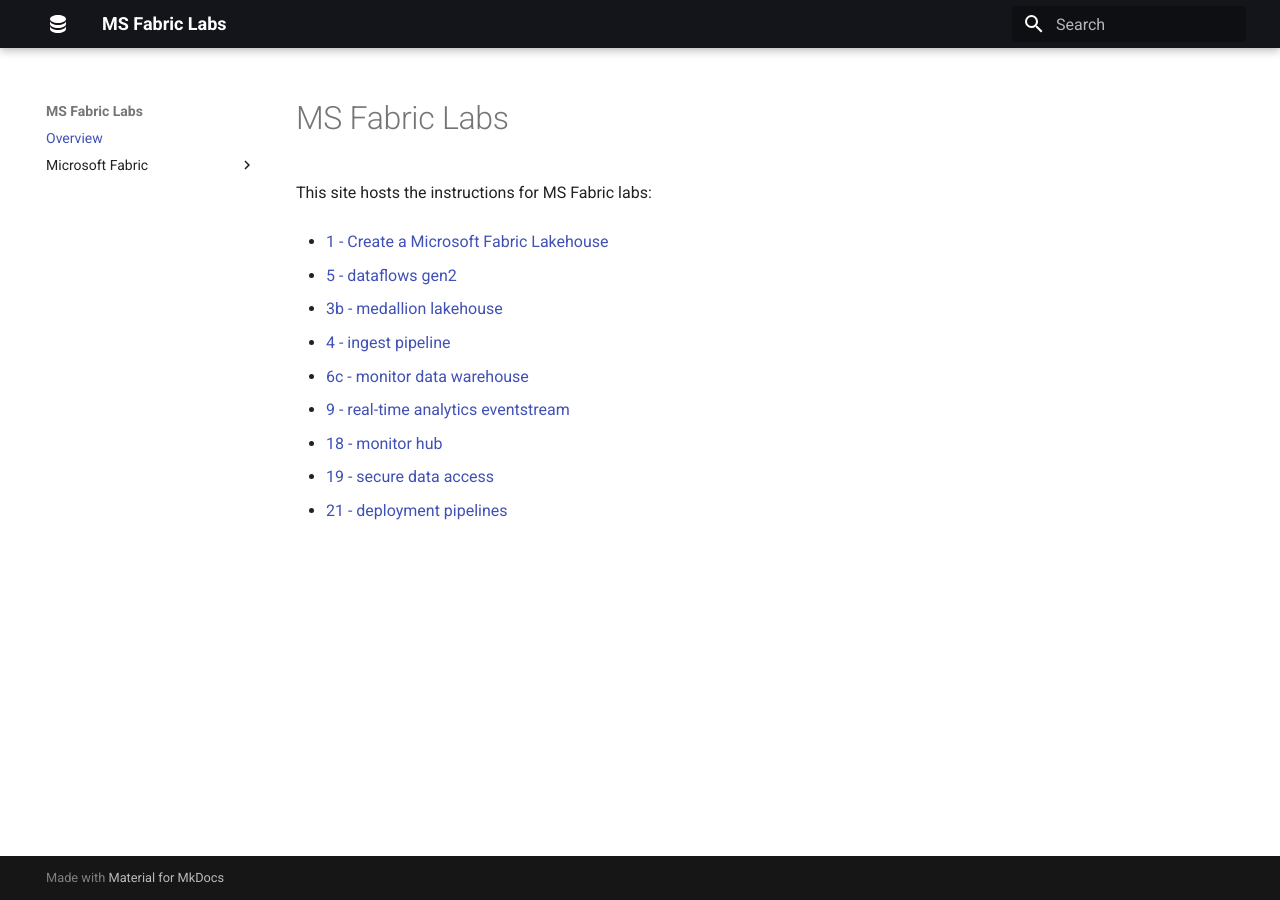
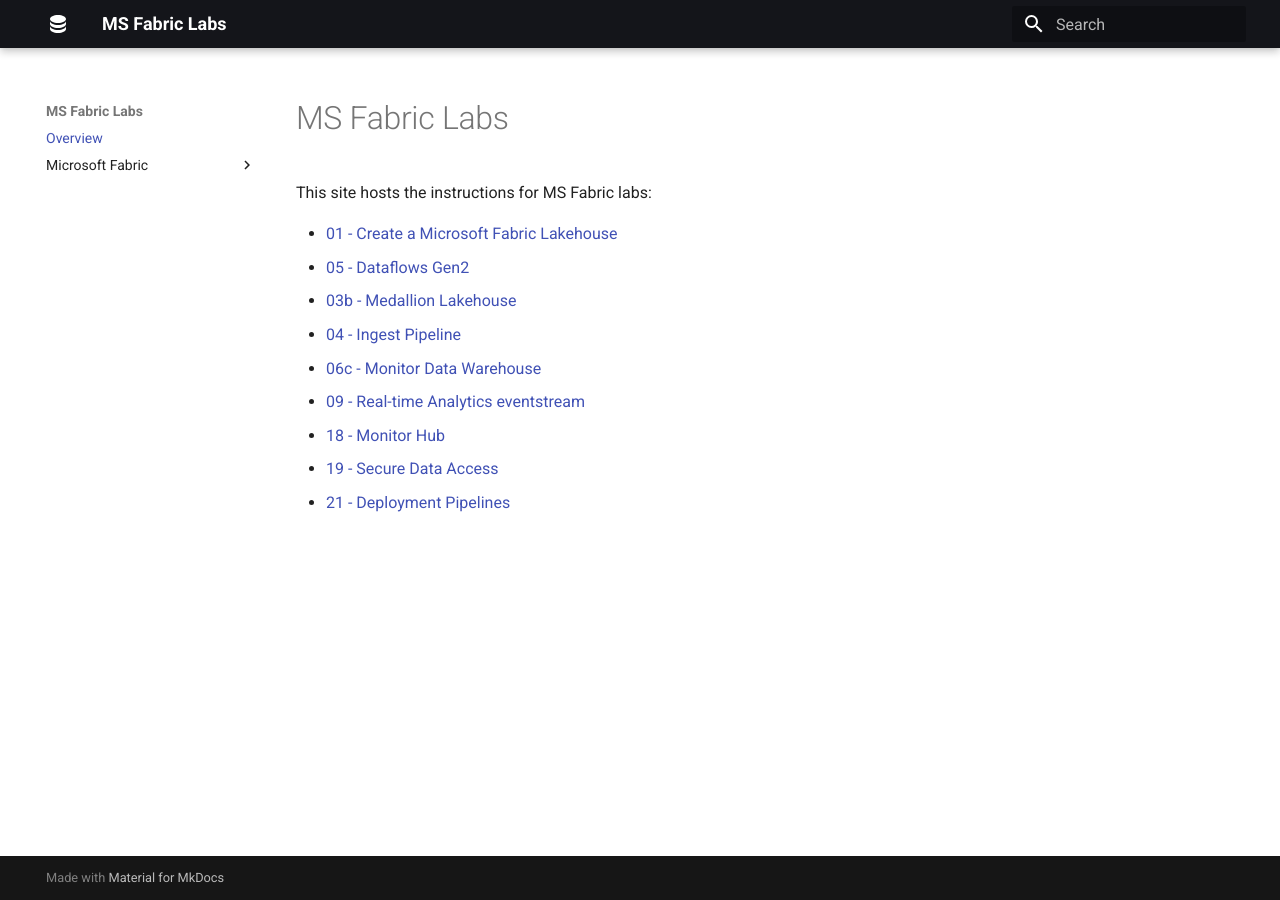
Before and after one commit to qaalabs/fabric, an MkDocs documentation site: the page built from docs/index.md, in a window 1280 px wide. Built offline with MkDocs 1.6.1 and Material for MkDocs 9.7.7, drawn with Linux system fonts in a browser that asks for light colours.

```diff
--- a/docs/index.md
+++ b/docs/index.md
@@ -2,13 +2,12 @@
 
 This site hosts the instructions for MS Fabric labs:
 
-- [1 - Create a Microsoft Fabric Lakehouse](01-lakehouse/index.md)
-
-- [5 - dataflows gen2](05-dataflows-gen2/index.md)
-- [3b - medallion lakehouse](03b-medallion-lakehouse/index.md)
-- [4 - ingest pipeline](04-ingest-pipeline/index.md)
-- [6c - monitor data warehouse](06c-monitor-data-warehouse/index.md)
-- [9 - real-time analytics eventstream](09-real-time-analytics-eventstream/index.md)
-- [18 - monitor hub](18-monitor-hub/index.md)
-- [19 - secure data access](19-secure-data-access/index.md)
-- [21 - deployment pipelines](21-deployment-pipelines/index.md)
+- [01  - Create a Microsoft Fabric Lakehouse](01-lakehouse/index.md)
+- [05  - Dataflows Gen2](05-dataflows-gen2/index.md)
+- [03b - Medallion Lakehouse](03b-medallion-lakehouse/index.md)
+- [04  - Ingest Pipeline](04-ingest-pipeline/index.md)
+- [06c - Monitor Data Warehouse](06c-monitor-data-warehouse/index.md)
+- [09  - Real-time Analytics eventstream](09-real-time-analytics-eventstream/index.md)
+- [18  - Monitor Hub](18-monitor-hub/index.md)
+- [19  - Secure Data Access](19-secure-data-access/index.md)
+- [21  - Deployment Pipelines](21-deployment-pipelines/index.md)
```
